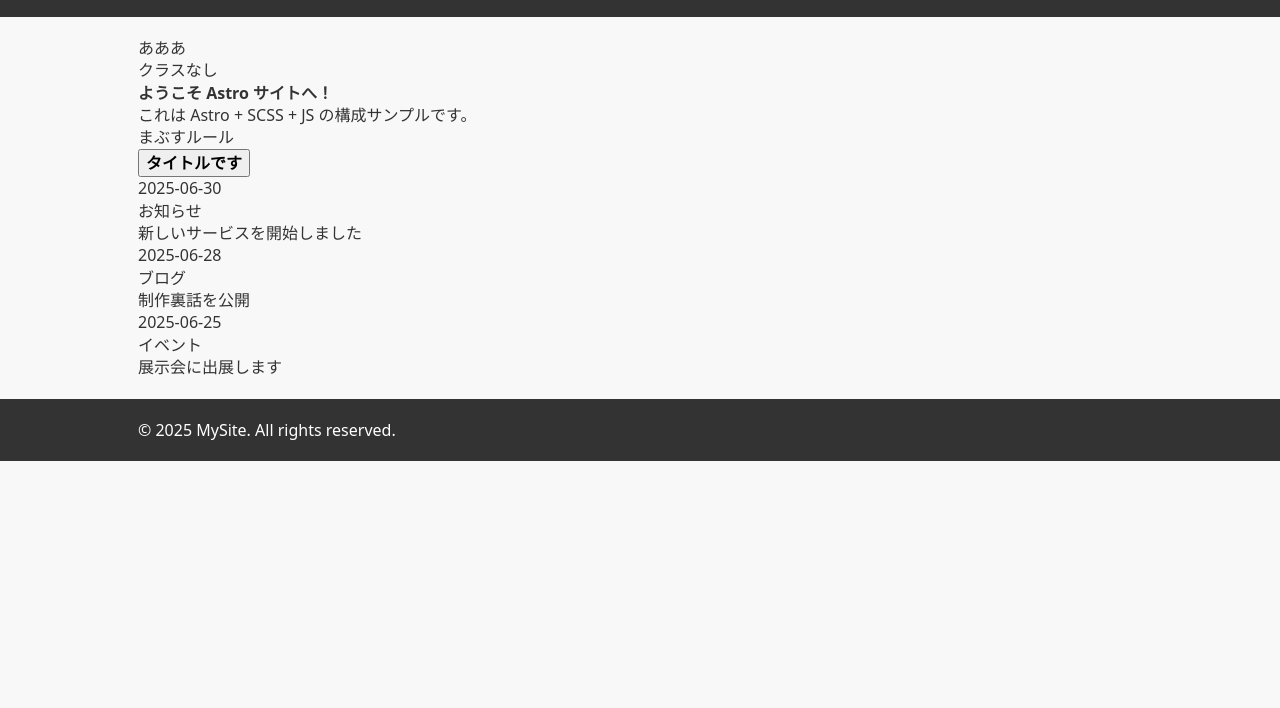
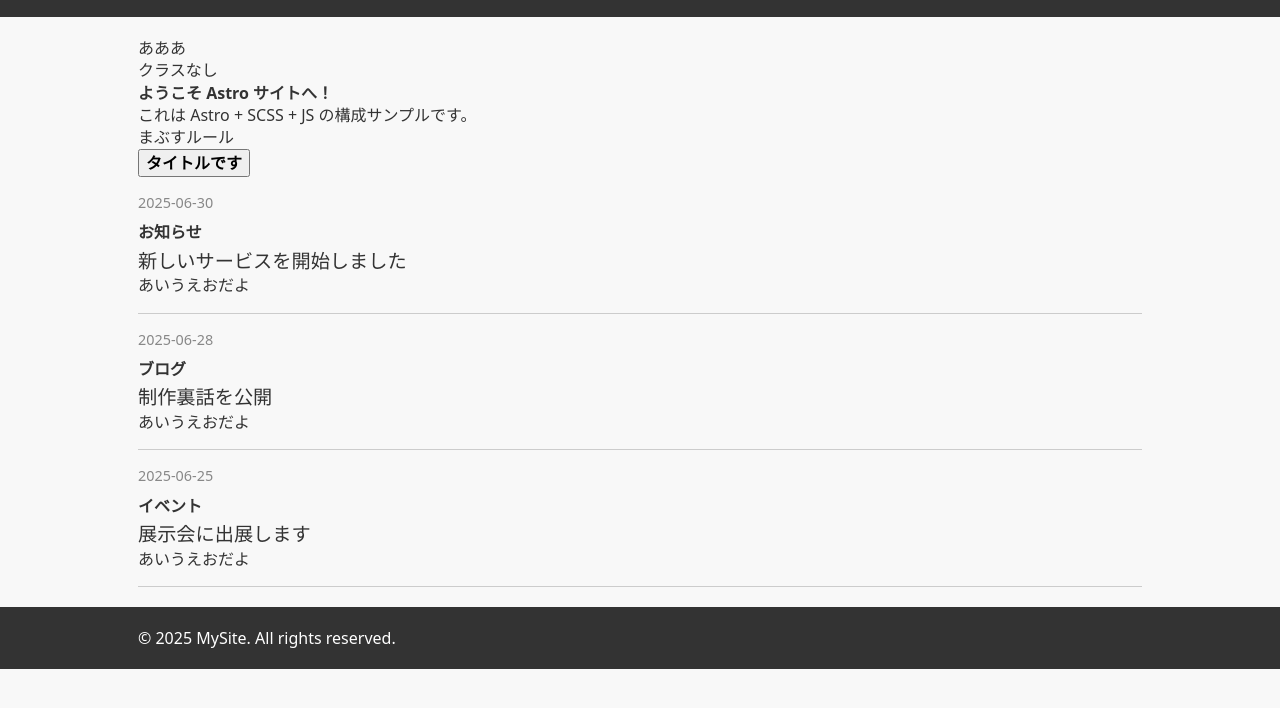
Before and after one commit to ayutamondo/astro-develop-boilerplate, an Astro site: page / in a window 1280 px wide. Shown: the part 68-776 px from the top of the page. Built offline with nearby package versions, Linux system fonts and the light colour scheme; Astro itself is replaced by a stand-in of ours.

Commit message:
css修正

```diff
--- a/src/components/NewsList.astro
+++ b/src/components/NewsList.astro
@@ -16,6 +16,7 @@ const { items } = Astro.props as { items: NewsItem[] }
           <p class="news-list__date">{item.date}</p>
           <p class="news-list__cat">{item.category}</p>
           <p class="news-list__title">{item.title}</p>
+          <div>あいうえおだよ</div>
         </a>
       </li>
     ))
--- a/src/styles/common.scss
+++ b/src/styles/common.scss
@@ -1,23 +1,23 @@
-.c-newsList {
+.news-list {
   list-style: none;
   padding: 0;
 
-  &_item {
+  &__item {
     border-bottom: 1px solid #ccc;
     padding: 1em 0;
   }
 
-  &_date {
+  &__date {
     font-size: 0.9em;
     color: #888;
   }
 
-  &_cat {
+  &__cat {
     font-weight: bold;
     margin-top: 0.5em;
   }
 
-  &_title {
+  &__title {
     font-size: 1.2em;
     margin-top: 0.2em;
   }
```
